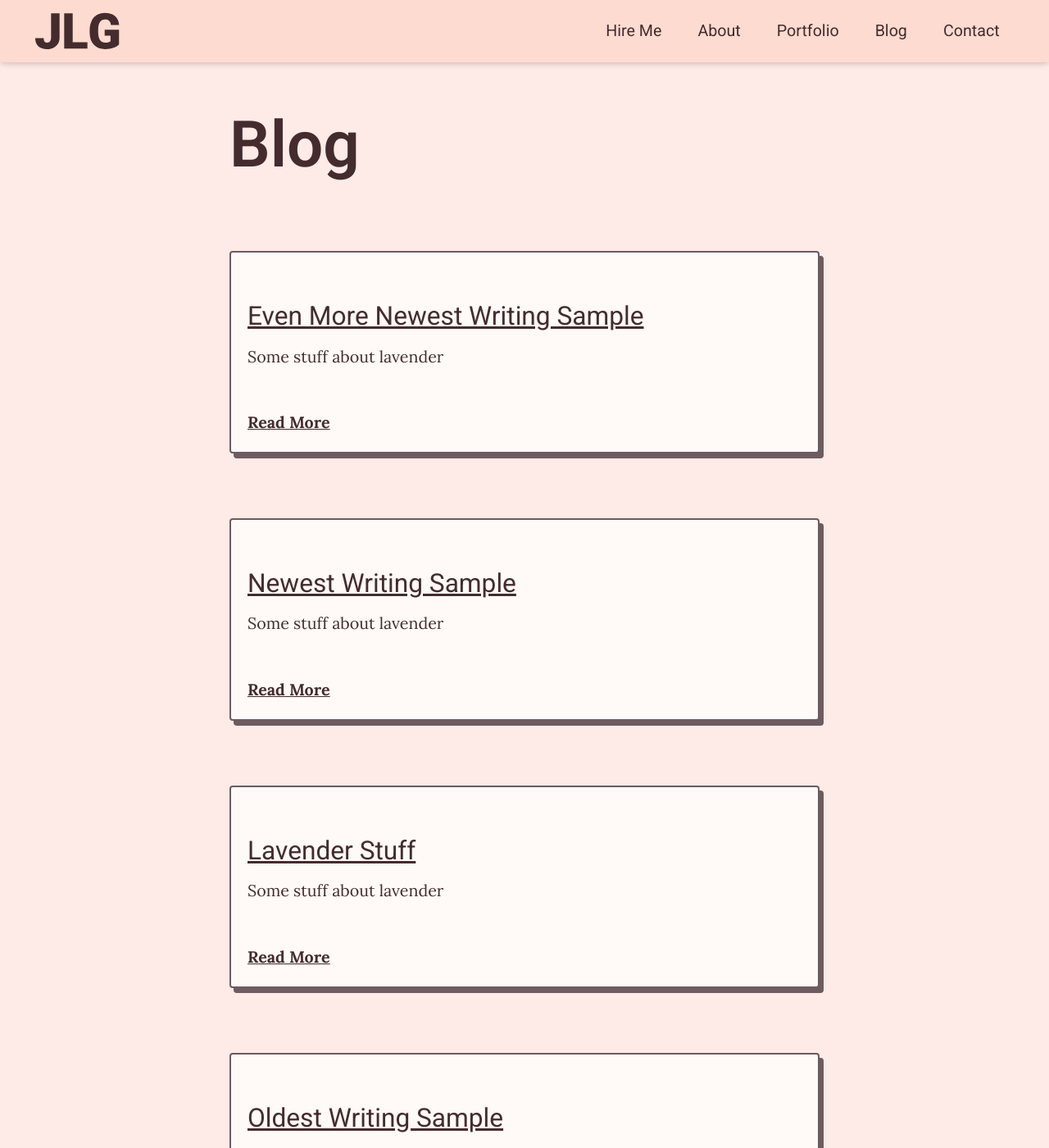
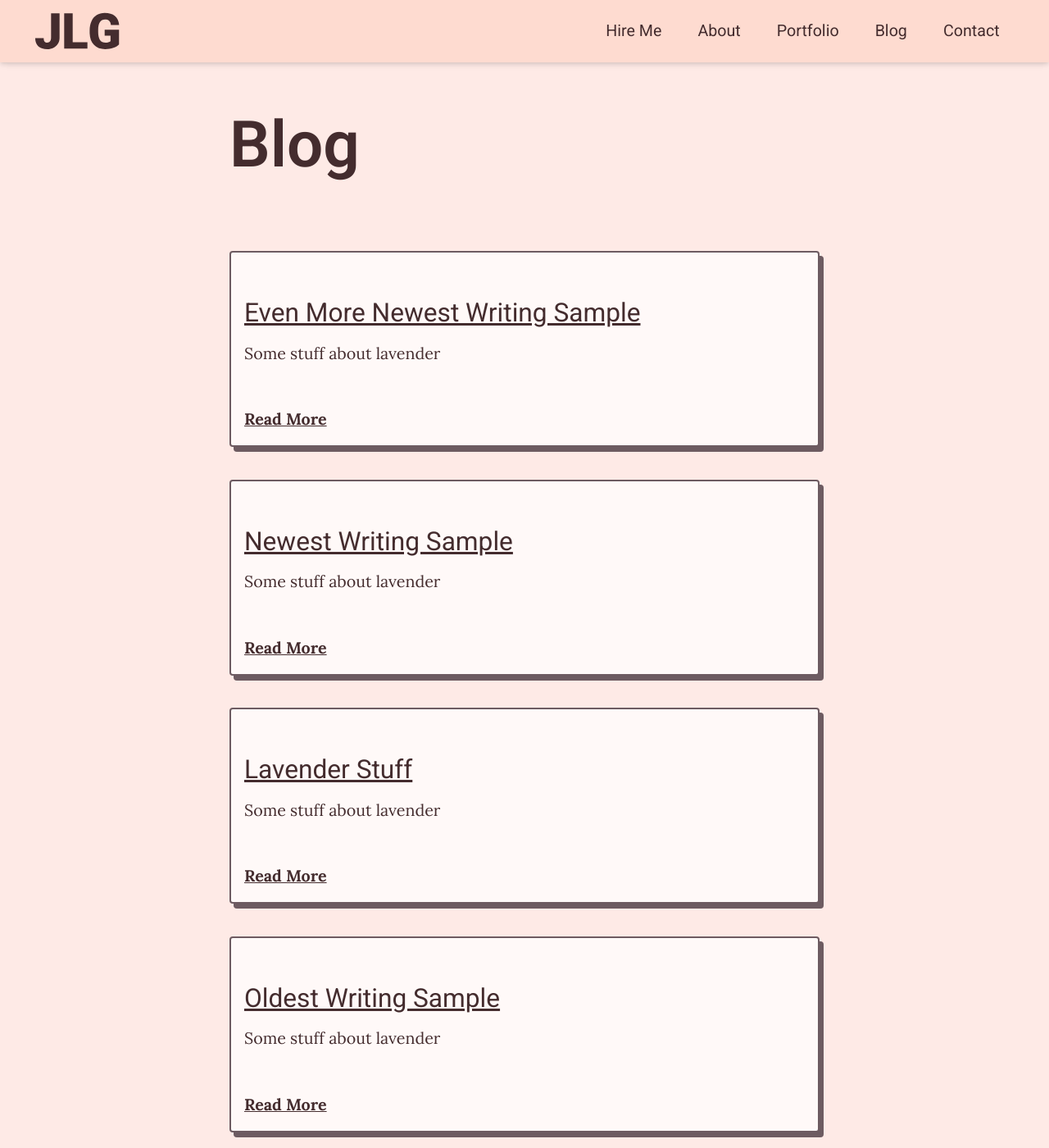
Before and after one commit to jersey-griggs/jersey.griggs.github.io, a Jekyll site: the page built from blog/index.html, in a window 1280 px wide and 1400 px high. Shown: the whole window at 82% size. Built offline with Jekyll 4.4.1, drawn with Linux system fonts in a browser that asks for light colours.

```diff
--- a/_sass/minima/_layout.scss
+++ b/_sass/minima/_layout.scss
@@ -92,17 +92,14 @@
   display: flex;
   justify-content: space-between;
   flex-wrap: wrap;
-  width: 61vw;
-  @media(max-width: 1200px) {
     width: 100%;
-  }
 
   &.feature {
     width: 100%;
 
     li {
       flex: 1 1 100%;
-      margin: 2rem 0;
+      margin: 1rem 0;
 
       &:first-of-type {
         margin-top: 0;
@@ -124,7 +121,7 @@
     background-color: #fff9f8;
     border: 2px solid #6D5B61;
     box-shadow: 5px 6px 0 #6D5B61;
-    padding: 20px;
+    padding: 16px;
     transition: all 0.25s ease;
     border-radius: 4px;
     flex: 1;
```
